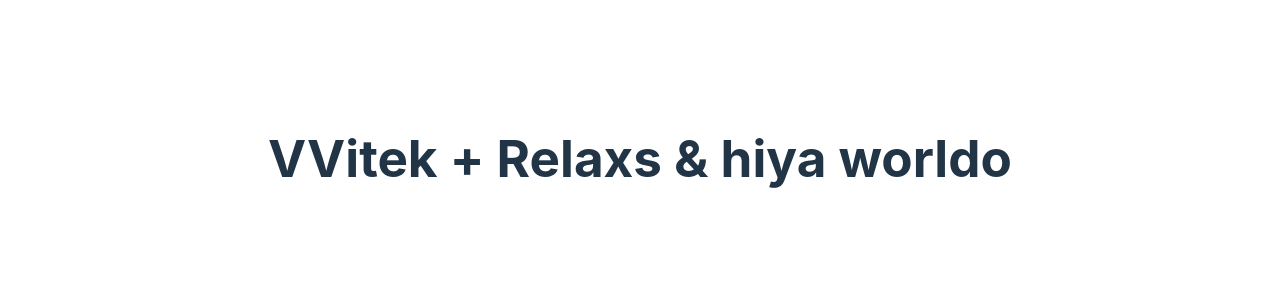
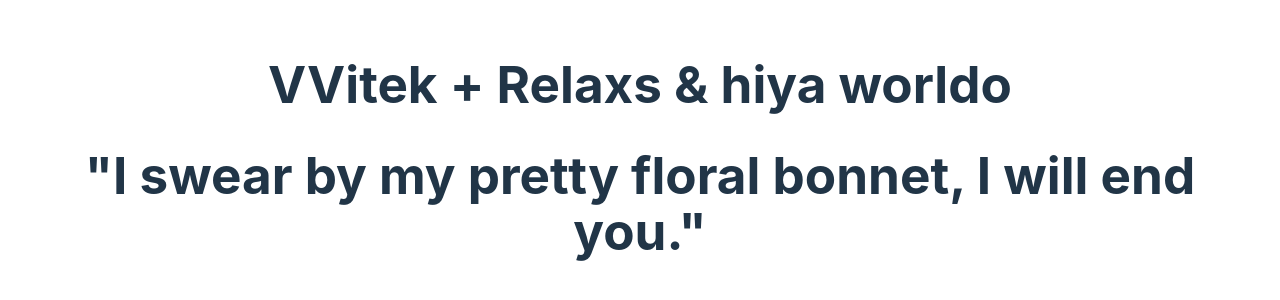
Before and after one commit to Bol-o/First-React, a React (Vite) app in the folder First-React/: page / in a window 1280 px wide. Shown: the part 242-542 px from the top of the page. Built offline with nearby package versions, Linux system fonts and the light colour scheme.

Commit message:
trying out different export commands

```diff
--- a/First-React/index.html
+++ b/First-React/index.html
@@ -4,7 +4,7 @@
     <meta charset="UTF-8" />
     <link rel="icon" type="image/svg+xml" href="/vite.svg" />
     <meta name="viewport" content="width=device-width, initial-scale=1.0" />
-    <title>VVitek + Relax n Stuff</title>
+    <title>VVitek + Welax n Stuff</title>
   </head>
   <body>
     <div id="root"></div>
--- /dev/null
+++ b/First-React/src/Greeting.jsx
@@ -0,0 +1,11 @@
+// import { useState } from 'react'
+
+// import './index.css'
+
+
+ function Greeting() {
+    return <h1>&quot;I swear by my pretty floral bonnet, I will end you.&quot;</h1>;
+  }
+
+
+  export default Greeting
--- a/First-React/src/main.jsx
+++ b/First-React/src/main.jsx
@@ -1,10 +1,13 @@
 import { StrictMode } from 'react'
 import { createRoot } from 'react-dom/client'
 import App from './App.jsx'
+import Greeting from './Greeting.jsx'
 import './index.css'
 
 createRoot(document.getElementById('root')).render(
   <StrictMode>
     <App />
+    <Greeting />
+
   </StrictMode>,
 )
```
